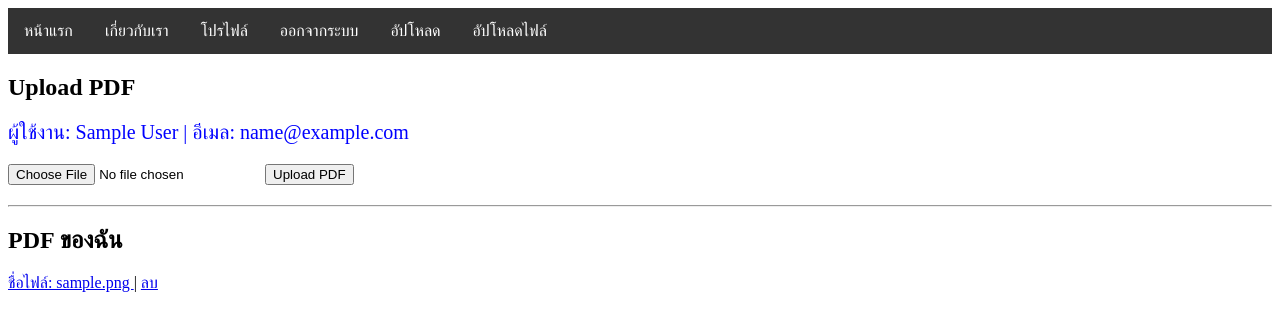
After one commit to Stang-6784/myweb_app, a PHP site: page /file.php in a window 1280 px wide. The commit adds this page. Shown: the top 331 px of the page. Run offline with PHP 8.4, Linux system fonts and the light colour scheme; the visitor is signed in with stand-in values (Sample User, id 1); tables that the repository leaves empty or names only in its code hold one stand-in row (values such as "Sample post").

Commit message:
update upload file pdf

```diff
--- /dev/null
+++ b/file.php
@@ -0,0 +1,95 @@
+<?php
+session_start();
+include "config.php";
+
+if (!isset($_SESSION["user_id"])) {
+    header("Location: login.php");
+    exit;
+}
+
+$message = "";
+$user_id = $_SESSION["user_id"];
+
+if (isset($_POST["upload"])) {
+
+    $file_name = $_FILES["files"]["name"];
+    $file_tmp  = $_FILES["files"]["tmp_name"];
+    $file_size = $_FILES["files"]["size"];
+    $file_ext  = strtolower(pathinfo($file_name, PATHINFO_EXTENSION));
+
+    $allowed = ["pdf"];
+
+    if (!in_array($file_ext, $allowed)) {
+        $message = "อนุญาตเฉพาะ PDF";
+    } elseif ($file_size > 30 * 1024 * 1024) {
+        $message = "ไฟล์ต้องไม่เกิน 30MB";
+    } else {
+        $new_name = uniqid("PDF_", true) . "." . $file_ext;
+        $upload_path = "files/" . $new_name;
+
+        if (move_uploaded_file($file_tmp, $upload_path)) {
+
+            $stmt = mysqli_prepare(
+                $conn,
+                "INSERT INTO tbl_files (user_id, files_name) VALUES (?, ?)"
+            );
+
+            mysqli_stmt_bind_param($stmt, "is", $user_id, $new_name);
+
+            if (mysqli_stmt_execute($stmt)) {
+                $message = "Upload สำเร็จ";
+            } else {
+                $message = "บันทึกฐานข้อมูลไม่สำเร็จ";
+            }
+
+        } else {
+            $message = "Upload ไม่สำเร็จ";
+        }
+    }
+}
+
+echo "<link rel='stylesheet' href='style.css'>";
+include 'navbar.php';
+
+?>
+
+<h2>Upload PDF</h2>
+
+<p>
+    ผู้ใช้งาน: <?php echo $_SESSION["name"]; ?> |
+    อีเมล: <?php echo $_SESSION["email"]; ?>
+</p>
+
+<form method="post" enctype="multipart/form-data">
+    <input type="file" name="files" required>
+    <button type="submit" name="upload">Upload PDF</button>
+</form>
+
+<p><?php echo $message; ?></p>
+
+<hr>
+
+<h2>PDF ของฉัน</h2>
+
+<?php
+$stmt = mysqli_prepare(
+    $conn,
+    "SELECT * FROM tbl_files WHERE user_id = ? ORDER BY id DESC"
+);
+
+mysqli_stmt_bind_param($stmt, "i", $user_id);
+mysqli_stmt_execute($stmt);
+$result = mysqli_stmt_get_result($stmt);
+
+while ($row = mysqli_fetch_assoc($result)) {
+?>
+    <a href="files/<?php echo htmlspecialchars($row["files_name"]); ?>">
+     ชื่อไฟล์: <?php echo htmlspecialchars($row['files_name']);  ?>
+    </a> |
+   <?php
+    echo "<a href='delete_file.php?id=" . $row["id"] . "' onclick='return confirm(\"คุณแน่ใจหรือไม่ว่าต้องการลบไฟล์นี้?\")'>ลบ</a>";
+    ?>
+    <br>
+<?php
+}
+?>
--- a/index.php
+++ b/index.php
@@ -1,5 +1,6 @@
 <link rel="stylesheet" href="style.css">
 <?php
+session_start();
     include 'navbar.php';
 
     echo "Hello World! <br>";
--- a/navbar.php
+++ b/navbar.php
@@ -6,6 +6,7 @@
         <a href="profile.php">โปรไฟล์</a>
         <a href="logout.php">ออกจากระบบ</a>
         <a href="upload.php">อัปโหลด</a>
+        <a href="file.php">อัปโหลดไฟล์</a>
     <?php }else { ?>
      <a href="login.php">เข้าสู่ระบบ</a>
      <a href="register.php">สมัครสมาชิก</a>
--- a/style.css
+++ b/style.css
@@ -37,14 +37,6 @@ h1{
     border: 1px solid #858484;
     border-radius: 15px;
 
-}
-
-.form-container h2{
-    width: 300px;
-    margin: 80px auto 0 auto; /* จัดกึ่งกลางหน้าจอ */
-    padding: 20px;
-    border: 1px solid #b7b5b5;
-    border-radius: 15px;
 }
 
 .label{
@@ -91,6 +83,7 @@ h1{
     border-radius: 10px;
     padding: 20px;
     width: calc(33.333% - 20px);
+    min-width: 100px;
     box-sizing: border-box;
     text-align: center;
 }
```
Also changed, not shown: upload.php (+9 -6 lines), uploads/IMG_6a2b7827d97151.56203033.jpg (deleted), uploads/IMG_6a2b78c868fe00.86319887.jpg (deleted), uploads/IMG_6a2b7d78348492.95715767.jpg (deleted), uploads/IMG_6a2b7df5914118.61014812.jpg (deleted).
